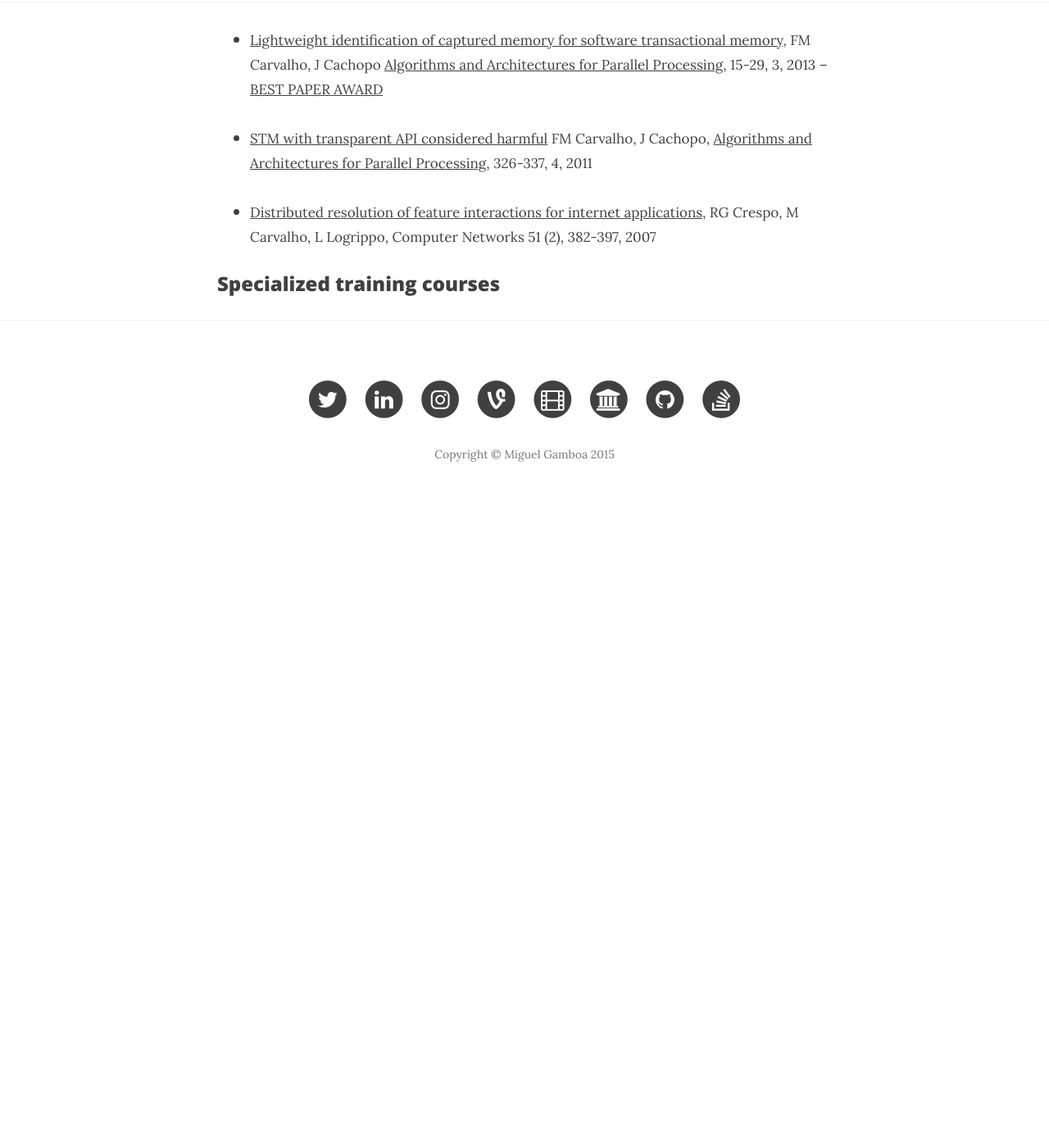
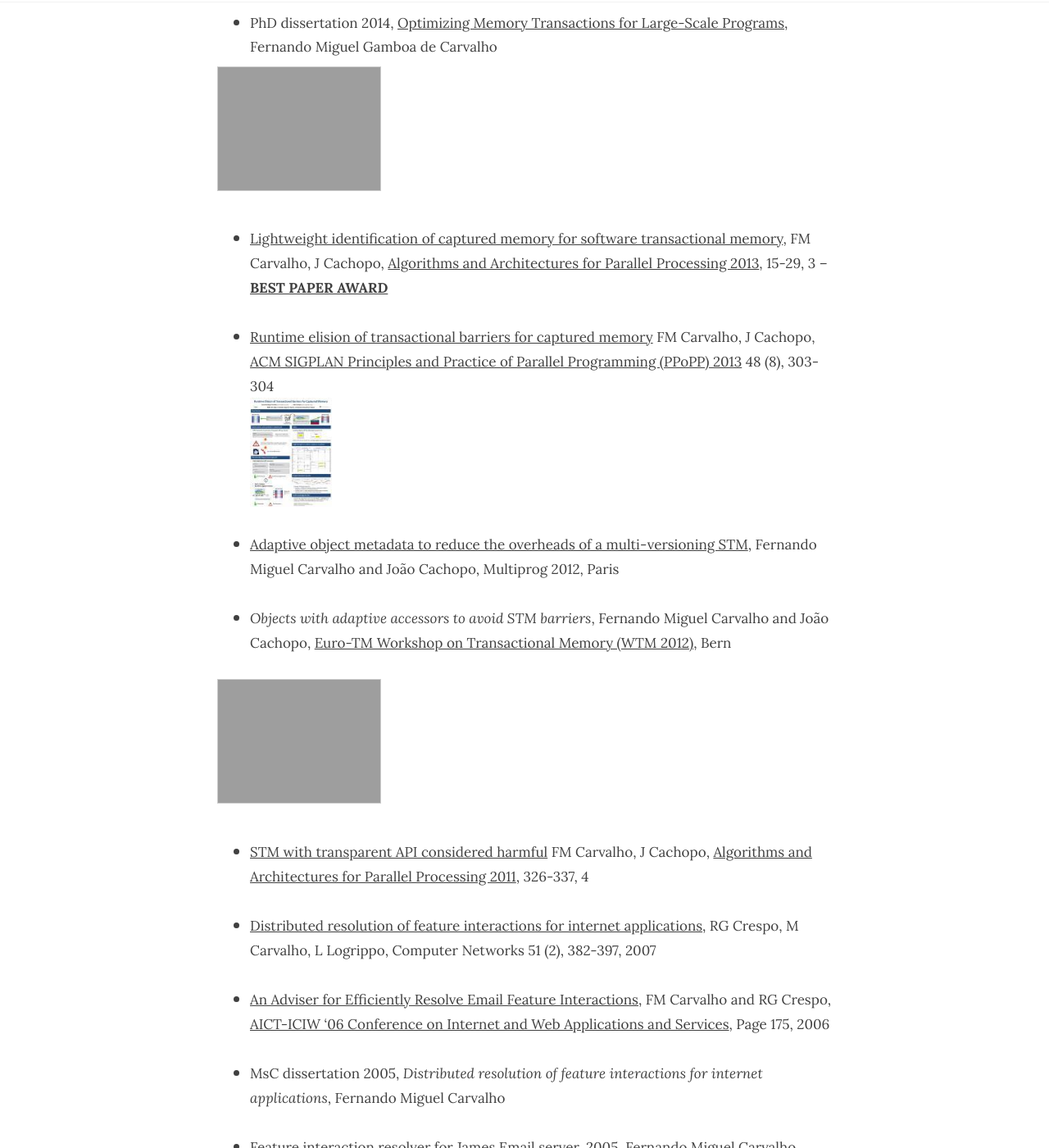
Before and after one commit to fmcarvalho/fmcarvalho.github.io, a Jekyll site: the page built from r&d.markdown, in a window 1280 px wide and 1400 px high, scrolled down 670 px. Shown: the whole window at 82% size. Built offline with Jekyll 4.4.1, drawn with Linux system fonts in a browser that asks for light colours; nearby versions of some CDN libraries; before the commit the page ends 1300 px from its top, so only the background shows below that; some of the changed text lies outside the part shown; grey boxes are pictures that could not be loaded.

Commit message:
Complete papers and posters

```diff
--- a/r&d.markdown
+++ b/r&d.markdown
@@ -5,18 +5,65 @@
 header-img: "img/guincho-header.jpg"
 ---
 
-My R&D activity includes project management and development, specialized training courses, technical consulting and research.
+My R&D activity includes project management and development,
+specialized training courses, technical consulting and research.
 
-Because most of my projects were developed in partnership with industry and under confidential agreements, I cannot publish any information about them.
+Because most of my projects were developed in partnership with
+industry and under confidential agreements, I cannot publish any
+information about them.
 
 ###Research
 
-* <small>[Lightweight identification of captured memory for software transactional memory](\img\my-papers\ica3pp2013-119.pdf),  FM Carvalho,  J Cachopo [Algorithms and Architectures for Parallel Processing]( http://cse.stfx.ca/~ica3pp2013/), 15-29, 3, 2013 – [BEST PAPER AWARD]( http://cse.stfx.ca/~ica3pp2013/best-papers.htm)
+* <small>PhD dissertation 2014, [Optimizing Memory Transactions for Large-Scale
+Programs](/img/my-papers/phd-fmc-thesis.pdf), Fernando Miguel Gamboa de Carvalho
+</small>
 
-* <small>[STM with transparent API considered harmful]( \img\my-papers\ica3pp2011.pdf)
-FM Carvalho, J Cachopo, [Algorithms and Architectures for Parallel Processing]( http://anss.org.au/ica3pp11/), 326-337, 4, 2011
+<iframe src="//www.slideshare.net/slideshow/embed_code/key/iFNHnksGVCJUfN" width="200" frameborder="0" marginwidth="0" marginheight="0" scrolling="no" style="border:1px solid #CCC; border-width:1px; margin-bottom:5px; max-width: 100%;" allowfullscreen>
+</iframe>
 
-* <small>[Distributed resolution of feature interactions for internet applications](http://www.sciencedirect.com/science/article/pii/S1389128606002131), RG Crespo, M Carvalho, L Logrippo, Computer Networks 51 (2), 382-397, 2007</small>
+* <small>[Lightweight identification of captured memory for software
+transactional memory](/img/my-papers/ica3pp2013-119.pdf),  FM Carvalho,
+J Cachopo, [Algorithms and Architectures for Parallel Processing 2013](http://cse.stfx.ca/~ica3pp2013/),
+15-29, 3 – [**BEST PAPER AWARD**]( http://cse.stfx.ca/~ica3pp2013/best-papers.htm)
+
+* <small>[Runtime elision of transactional barriers for captured
+memory](http://dl.acm.org/citation.cfm?id=2442556) FM Carvalho, J Cachopo,
+[ACM SIGPLAN Principles and Practice of Parallel Programming (PPoPP)
+2013](http://www.sigplan.org/Conferences/PPOPP/) 48 (8), 303-304
+<a href="\img\my-papers\ppopp2327-carvalho-poster.pdf" type="_blank"><img src="/img/my-papers/ppopp2327-carvalho-poster-thumb.jpg" width="100"></a>
+
+* <small>[Adaptive object metadata to reduce the overheads of a multi-versioning STM](\img\my-papers\Multiprog12-fmc.pdf),
+Fernando Miguel Carvalho and João Cachopo, Multiprog 2012, Paris</small>
+
+* <small>_Objects with adaptive accessors to avoid STM barriers_,
+Fernando Miguel Carvalho and João Cachopo, [Euro-TM Workshop on Transactional
+Memory (WTM 2012)](http://www.eurotm.org/action-meetings/wtm2012), Bern</small>
+
+<iframe src="//www.slideshare.net/slideshow/embed_code/key/9N3UU9D2iSnxug" width="200" frameborder="0" marginwidth="0" marginheight="0" scrolling="no" style="border:1px solid #CCC; border-width:1px; margin-bottom:5px; max-width: 100%;" allowfullscreen>
+</iframe>
+
+* <small>[STM with transparent API considered harmful](\img\my-papers\ica3pp2011.pdf)
+FM Carvalho, J Cachopo, [Algorithms and Architectures for Parallel Processing 2011]( http://anss.org.au/ica3pp11/),
+326-337, 4</small>
+
+* <small>[Distributed resolution of feature interactions for internet
+applications](http://www.sciencedirect.com/science/article/pii/S1389128606002131),
+RG Crespo, M Carvalho, L Logrippo, Computer Networks 51 (2), 382-397, 2007</small>
+
+* <small>[An Adviser for Efficiently Resolve Email Feature Interactions](http://dl.acm.org/citation.cfm?id=1116162.1116342), FM Carvalho and RG Crespo,
+[AICT-ICIW '06 Conference on Internet and Web Applications and Services]( http://www.iaria.org/conferences2006/ICIW06.html),
+Page 175, 2006</small>
+
+* <small>MsC dissertation 2005, _Distributed resolution of feature interactions for internet
+applications_, Fernando Miguel Carvalho</small>
+
+* <small>[Feature interaction resolver for James Email server](http://comp.ist.utl.pt/rgc/FI-resolver.htm), 2005, Fernando Miguel Carvalho</small>
+
+* <small>_An experimental distributed resolution of WWW interactions_,
+FM Carvalho and RG Crespo, [IADIS Conference WWW/Internet 2005](http://internet-conf.org/previous-editions/),
+283-290, vol 2, 2005</small>
 
 
 ###Specialized training courses
+
+... will be available soon
```
Also changed, not shown: img/my-papers/ppopp2327-carvalho-poster-thumb.jpg (added), img/my-papers/wtm-2012-thumb.jpg (added), 3 other files.
